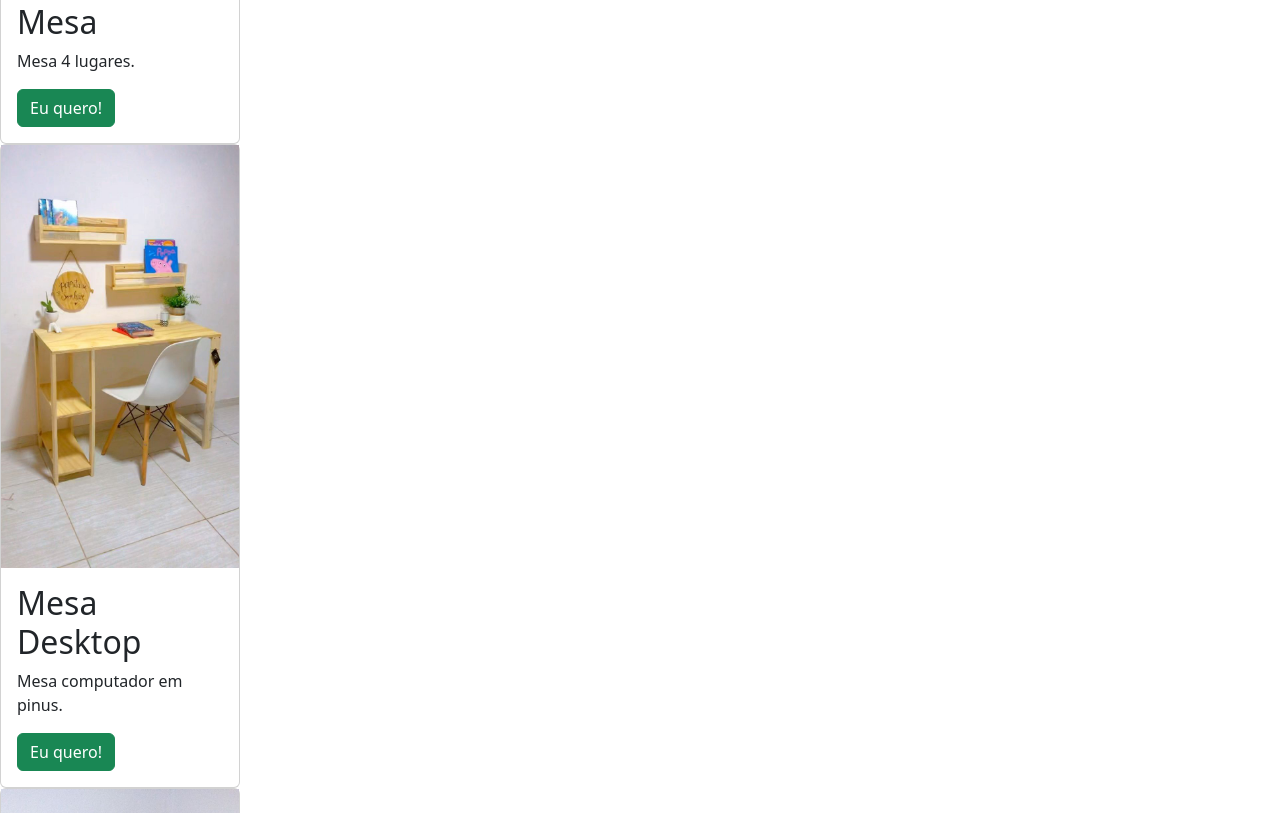
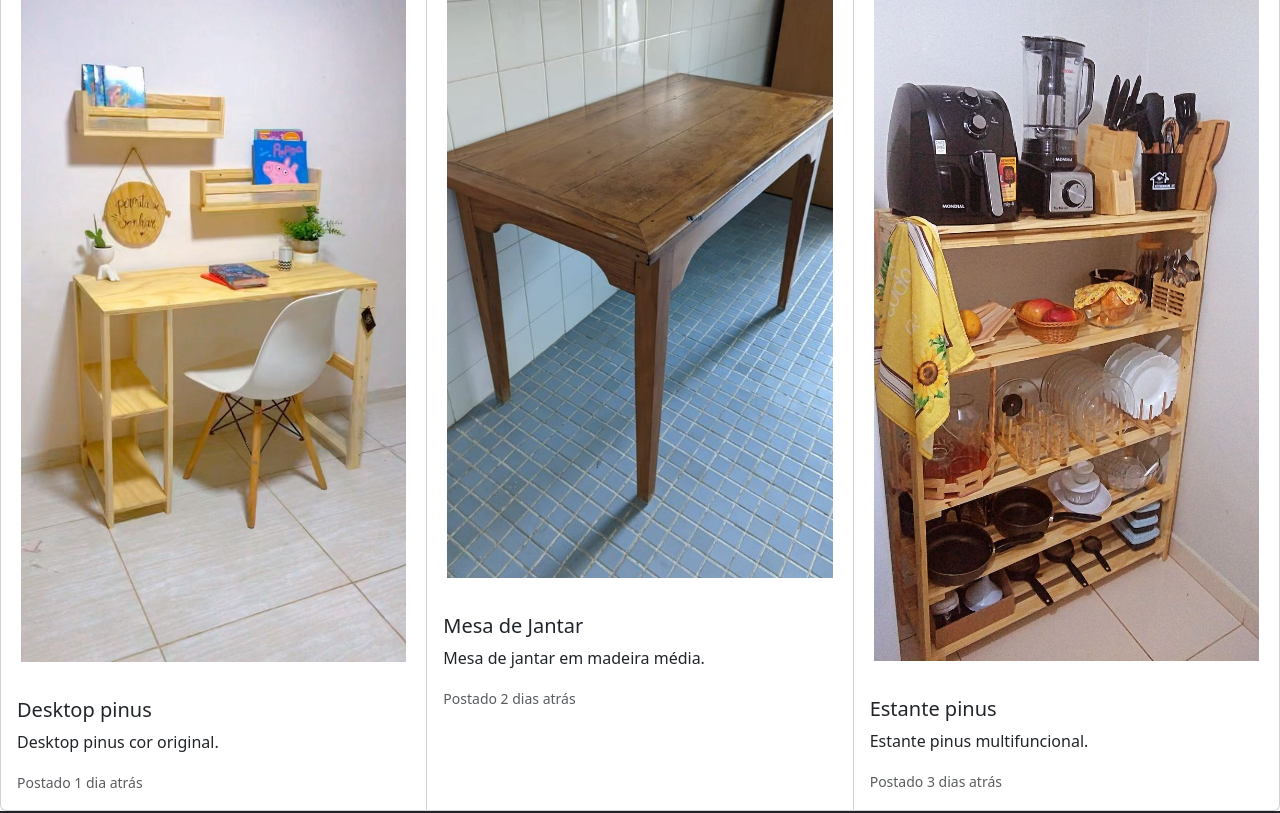
Before and after one commit to lanalcantara/Doa-Moveis, a website: page index.html in a window 1280 px wide. Shown: the part 1431-2244 px from the top of the page. Drawn offline with nearby package versions, Linux system fonts and the light colour scheme.

Commit message:
alterado o carrossel

```diff
--- a/index.html
+++ b/index.html
@@ -25,12 +25,12 @@
                         <a class="nav-link" href="#" style="color: white;">Quem somos nós</a>
                     </li>
                     <li class="nav-item">
-                        <a class="nav-link" href="#" style="color: white;">Meus Anúncios</a>
+                        <a class="nav-link" href="#" style="color: white;">ONG'S</a>
                         <li class="nav-item">
                             <li class="nav-item" >
-                                <a class="nav-link" href="login.html" style="color: white;"> Clientes </a>
+                                <a class="nav-link" href="login.html" style="color: white;"> Seja Membro </a>
                                 <li class="nav-item" ></li>
-                            <a class="nav-link" href="#" style="color: white;">Contato</a>
+                            <a class="nav-link" href="#" style="color: white;">Saiba como doar</a>
                     </li>
                     <li class="nav-item dropdown">
                         <a class="nav-link dropdown-toggle" href="#" role="button" data-bs-toggle="dropdown" aria-expanded="false" style="color: white;">
@@ -53,10 +53,10 @@
         <div id="carouselExampleInterval" class="carousel slide" data-bs-ride="carousel">
             <div class="carousel-inner">
               <div class="carousel-item active" data-bs-interval="10000">
-                <img src="inicial.png" class="d-block w-100" alt="Doe móveis">
+                <img src="nobrasil.png" class="d-block w-100" alt="Doe móveis">
               </div>
               <div class="carousel-item" data-bs-interval="2000">
-                <img src="2slide.png" class="d-block w-100" alt="Mobilie sua casa">
+                <img src="slids.png" class="d-block w-100" alt="Mobilie sua casa">
               </div>
             </div>
             <button class="carousel-control-prev" type="button" data-bs-target="#carouselExampleInterval" data-bs-slide="prev">
@@ -83,36 +83,32 @@
             <p>Somos uma plataforma que promove a reutilização de móveis, ajudando o meio ambiente e as comunidades locais.</p>
         </div>
     </section>
-             <!--Imagem 1 -->
-    <div class="card" style="width: 15rem;">
-        <img src="mesa.jpg" class="cardimg" alt="imagem1">
-        <div class="card-body">
-          <h2 class="card-title">Mesa</h2>
-          <p class="card-text">Mesa 4 lugares.</p>
-          <a href="#" class="btn btn-success">Eu quero!</a>
+    <div class="card-group">
+        <div class="card">
+          <img src="mesa de computador pinus.jpg" class="card-img-top" alt="...">
+          <div class="card-body">
+            <h5 class="card-title">Desktop pinus</h5>
+            <p class="card-text"> Desktop pinus cor original.</p>
+            <p class="card-text"><small class="text-body-secondary">Postado 1 dia atrás</small></p>
+          </div>
+        </div>
+        <div class="card">
+          <img src="mesa.jpg" class="card-img-top" alt="...">
+          <div class="card-body">
+            <h5 class="card-title">Mesa de Jantar</h5>
+            <p class="card-text">Mesa de jantar em madeira média.</p>
+            <p class="card-text"><small class="text-body-secondary">Postado 2 dias atrás</small></p>
+          </div>
+        </div>
+        <div class="card">
+          <img src="movel cozinha.jpg" class="card-img-top" alt="...">
+          <div class="card-body">
+            <h5 class="card-title">Estante pinus</h5>
+            <p class="card-text">Estante pinus multifuncional.</p>
+            <p class="card-text"><small class="text-body-secondary">Postado 3 dias atrás</small></p>
+          </div>
         </div>
       </div>
-    </div>
-            <!-- Imagem 2 -->
-            <div class="card" style="width: 15rem;">
-                <img src="mesa de computador pinus.jpg" class="cardimg" alt="imagem2" style="display: inline-flexbox;">
-                <div class="card-body" >
-                  <h2 class="card-title">Mesa Desktop</h2>
-                  <p class="card-text">Mesa computador em pinus.</p>
-                  <a href="#" class="btn btn-success">Eu quero!</a>
-                </div>
-              </div>
-            <!-- Imagem 3 -->
-            <div class="card" style="width: 15rem;">
-                <img src="movel cozinha.jpg" class="cardimg" alt="imagem3">
-                <div class="card-body">
-                  <h2 class="card-title">Estante de madeira</h2>
-                  <p class="card-text">Estante de madeira multifuncional.</p>
-                  <a href="#" class="btn btn-success">Eu quero!</a>
-                </div>
-              </div>
-</section>
-
 <section class="page-section bg-dark text-white" style="background-image: url('images/banner.jpg'); background-size: cover; background-position: center;">
     <div class="container px-4 px-lg-5 text-center">
         <h2 class="mb-4">Faça Parte do DoaMóveis!</h2>
--- a/styles.css
+++ b/styles.css
@@ -24,12 +24,7 @@ body {
   justify-content: space-between;
   z-index: 10;
 }
-#imagem1 {
-  width: 100%;
-  height: 0%;
-  margin: 2%;
-  display:flex;
-  }
+
 
 .navbar .brand {
   font-size: 1.5rem;
@@ -105,9 +100,10 @@ section h2 {
 
 }
 
-.cardimg {
-display: flex;
-
+.card-img-top {
+  width: 20px;
+  display:flex;
+  padding: 20px;
 }
 
 .grid {
@@ -162,15 +158,13 @@ form button:hover {
 }
 
 .navbar-expand-lg .navbar-collapse {
-  display: flex !important
-;
+  display: flex !important;
   flex-basis: auto;
   justify-content: center;
 }
 a.navbar-brand{
 color: #fff;
 
-
 }
 .navbar-nav .nav-link.active, .navbar-nav .nav-link.show {
   color: rgb(255 255 255);
```
Also changed, not shown: 5 other files.
